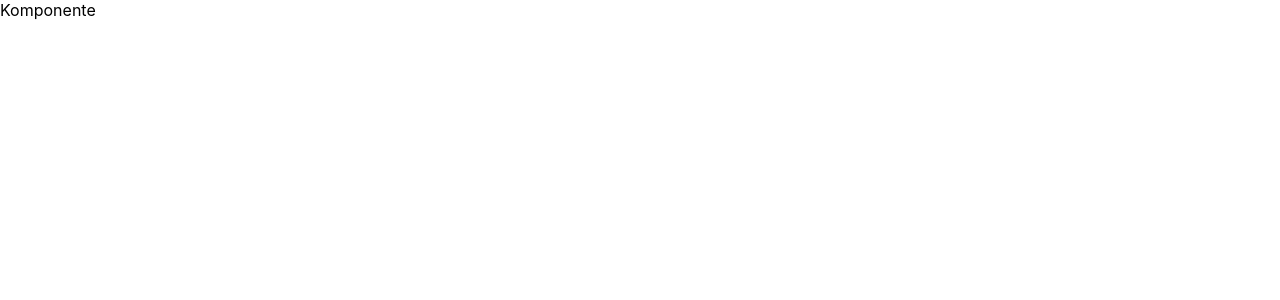
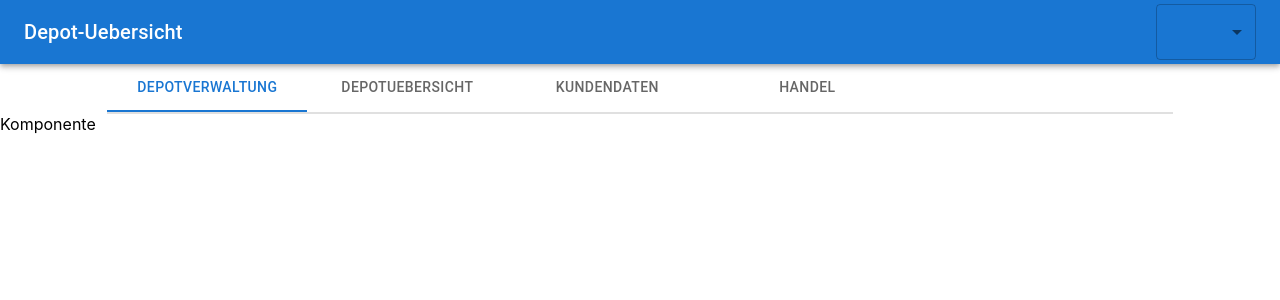
Before and after one commit to HSWsac2/depot-ui, a React (Create React App) app: page / in a window 1280 px wide. Shown: the top 300 px of the page. Built offline with nearby package versions, Linux system fonts and the light colour scheme.

Commit message:
finish frame

```diff
--- a/src/AppRouter.js
+++ b/src/AppRouter.js
@@ -1,10 +1,12 @@
 import React from "react";
 import { Route, Switch } from "react-router-dom";
 import { BrowserRouter as Router } from "react-router-dom/cjs/react-router-dom.min";
+import Frame from "./app/components/frame/Frame";
 
 export default function AppRouter() {
     return <>
         <Router>
+            <Frame />
             <Switch>
                 <Route path="/">
                     Komponente
--- a/src/app/components/frame/Frame.tsx
+++ b/src/app/components/frame/Frame.js
@@ -3,13 +3,7 @@ import * as React from 'react';
 import NavigationTabs from './NavigationTabs';
 import HeaderBar from './HeaderBar';
 
-interface FrameProps {
-    children?: React.ReactNode;
-    role: string;
-    setRole(customer: string): void;
-}
-
-const Frame = ({ children, role, setRole }: FrameProps) => {
+const Frame = ({ children, role, setRole }) => {
     return (
         <>
             <HeaderBar role={role} setRole={setRole} />
--- a/src/app/components/frame/HeaderBar.tsx
+++ b/src/app/components/frame/HeaderBar.js
@@ -1,13 +1,9 @@
 import { AppBar, Box, FormControl, InputLabel, MenuItem, Select, SelectChangeEvent, Toolbar, Typography } from '@mui/material';
 
-interface HeaderBarProps {
-    role: string;
-    setRole(role: string): void;
-}
-const HeaderBar = ({ role, setRole }: HeaderBarProps) => {
+const HeaderBar = ({ role, setRole }) => {
 
-    const handleChangeFirst = (event: SelectChangeEvent) => {
-        setRole(event.target.value as string);
+    const handleChangeFirst = (event) => {
+        setRole(event.target.value);
     };
 
     return (<AppBar position="static">
--- a/src/app/components/frame/NavigationTabs.tsx
+++ b/src/app/components/frame/NavigationTabs.js
@@ -33,13 +33,13 @@ const NavigationTabs = () => {
 
     const selectedTabIndex = tabs.findIndex(tab => location.pathname.startsWith(tab.pathPrefix));
 
-    const a11yProps = (index: number) => ({
+    const a11yProps = (index) => ({
         id: `simple-tab-${index}`,
         'aria-controls': `simple-tabpanel-${index}`,
     }
     );
 
-    const navigateTo = (target: string) => {
+    const navigateTo = (target) => {
         history.push(target)
     }
 
```
